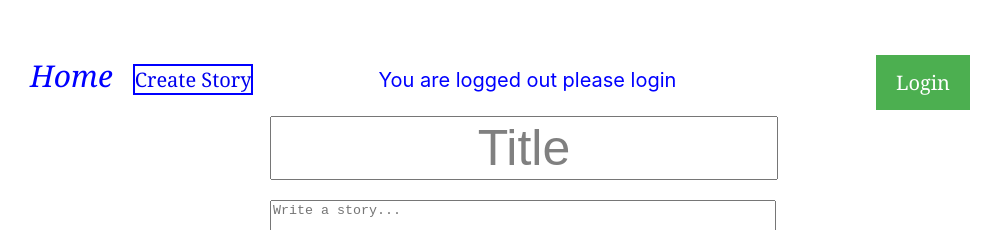
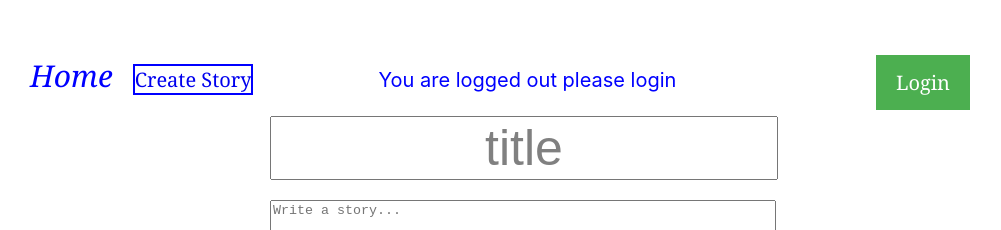
Before and after one commit to SRILAKSHMI576/Pepper_Cloud_Assignment, a React (Create React App) app: page /story-create in a window 1280 px wide. Shown: the top 230 px of the page, without its empty margins (185-1186 px from the left). Built offline with nearby package versions, Linux system fonts and the light colour scheme.

Commit message:
Change title while enter text on field

```diff
--- a/src/StoryPage/StoryPage.js
+++ b/src/StoryPage/StoryPage.js
@@ -2,14 +2,26 @@ import React, { Component } from "react";
 import "./style.css";
 
 class StoryPage extends Component {
+  constructor() {
+    super();
+    this.state = {
+      title: "title"
+    };
+  }
+  changeTitle = e => {
+    this.setState({
+      title: e.target.value
+    });
+  };
   render() {
     return (
       <div>
         <input
           type="text"
-          placeholder="Title..."
-          value="Title"
+          placeholder="title"
+          value={this.state.title}
           className="title-1"
+          onChange={this.changeTitle}
         />
         <textarea className="text-area" placeholder="Write a story..." />
       </div>
```
